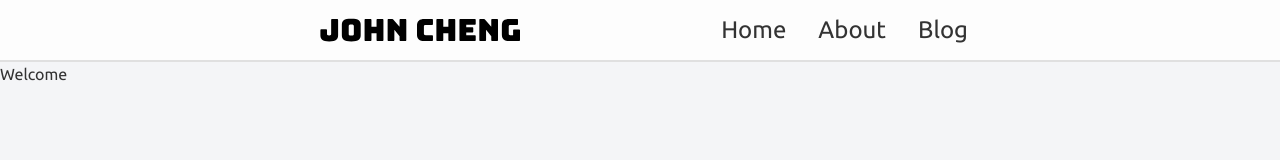
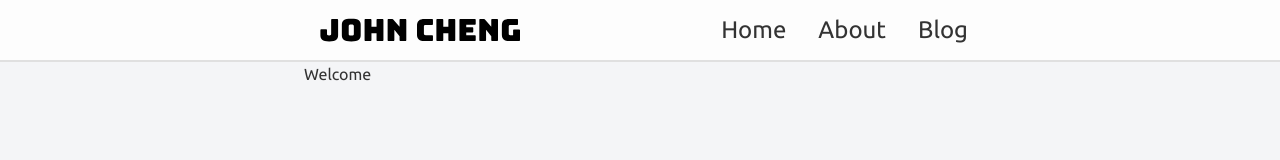
Before and after one commit to john-nhoj/johncheng, a Next.js app: page / in a window 1280 px wide. Shown: the top 160 px of the page. Built offline with nearby package versions, Linux system fonts and the light colour scheme.

Commit message:
Add gutter for main component

```diff
--- a/src/pages/_app.tsx
+++ b/src/pages/_app.tsx
@@ -2,12 +2,15 @@ import 'styles/global.css';
 import 'styles/typography.css';
 import type { AppProps } from 'next/app';
 import { Header } from 'components/Header/Header';
+import classNames from 'classnames';
 
 function MyApp({ Component, pageProps }: AppProps) {
   return (
     <div>
       <Header />
-      <Component {...pageProps} />
+      <div className={classNames('sm:px-20', 'md:px-40', 'xl:px-gutter')}>
+        <Component {...pageProps} />
+      </div>
     </div>
   );
 }
```
